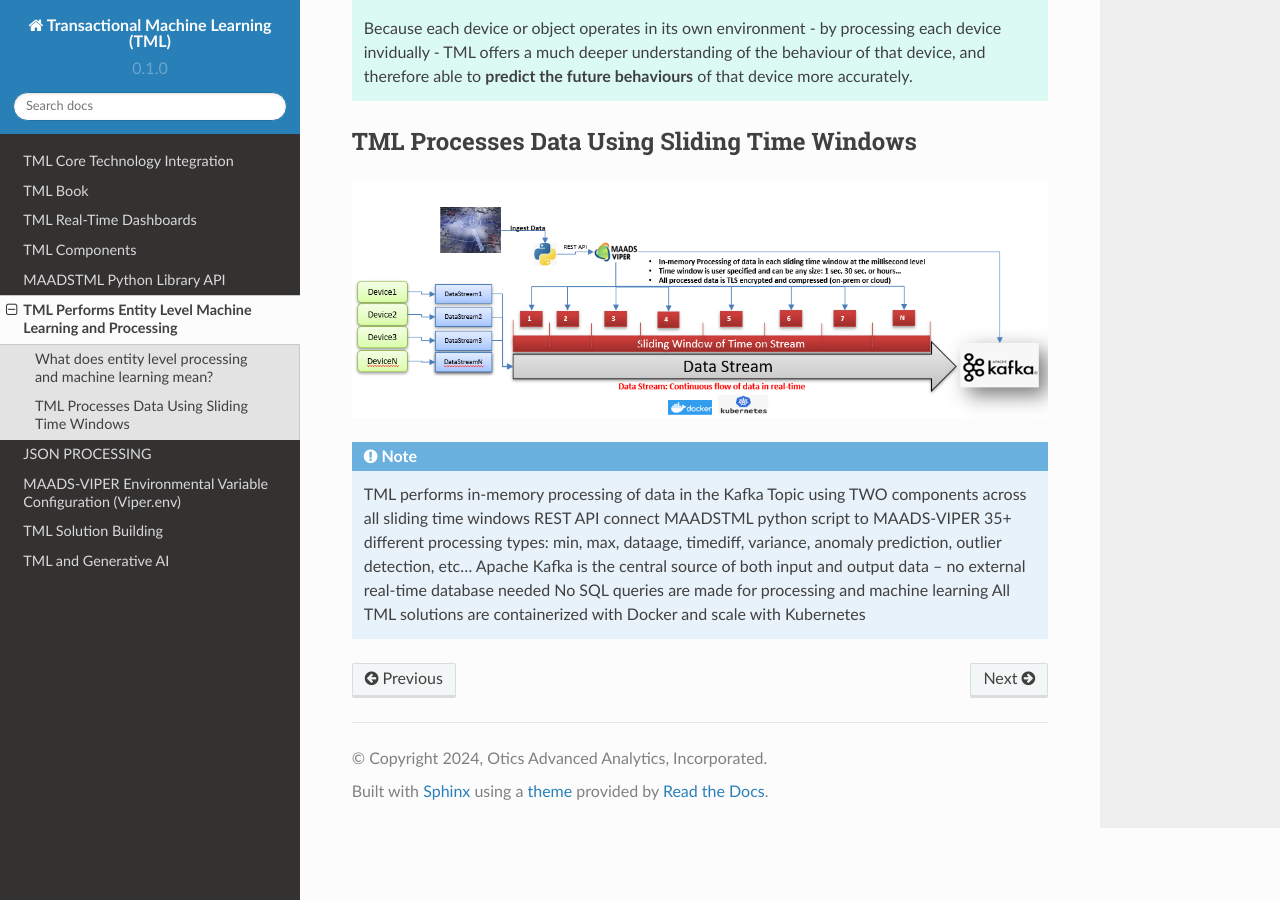
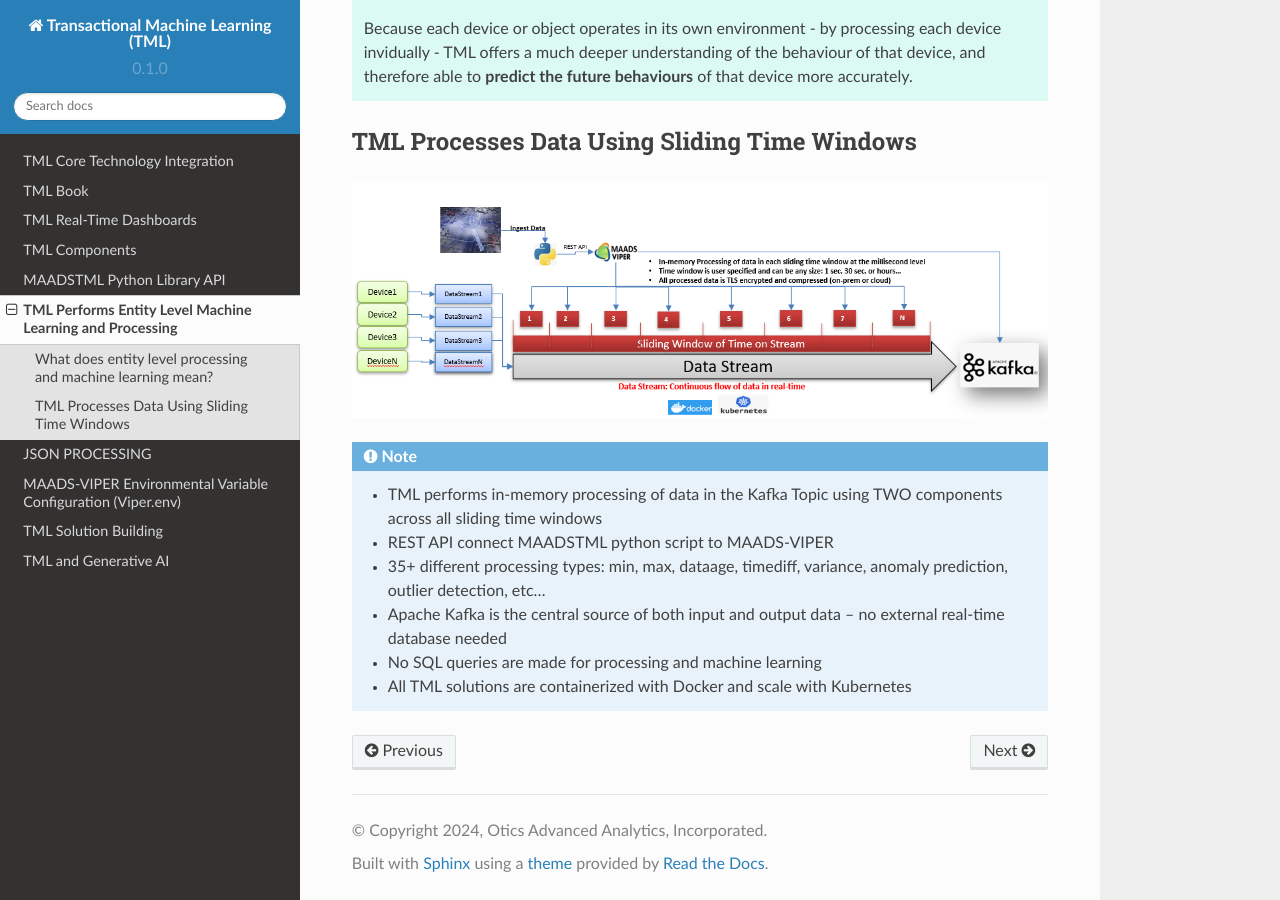
Before and after one commit to smaurice101/readthedocs, a Sphinx documentation site: the page built from docs/source/entity.rst, in a window 1280 px wide and 900 px high, scrolled down 711 px. Built offline with Sphinx 7.4.7 and the Read the Docs theme 2.0.0, drawn with Linux system fonts in a browser that asks for light colours.

Commit message:
Update entity.rst

```diff
--- a/docs/source/entity.rst
+++ b/docs/source/entity.rst
@@ -24,9 +24,9 @@ TML Processes Data Using Sliding Time Windows
 
 .. note::
 
-   TML performs in-memory processing of data in the Kafka Topic using TWO components across all sliding time windows
-   REST API connect MAADSTML python script to MAADS-VIPER
-   35+ different processing types: min, max, dataage, timediff, variance, anomaly prediction, outlier detection, etc…
-   Apache Kafka is the central source of both input and output data – no external real-time database needed
-   No SQL queries are made for processing and machine learning
-   All TML solutions are containerized with Docker and scale with Kubernetes
+   * TML performs in-memory processing of data in the Kafka Topic using TWO components across all sliding time windows
+   * REST API connect MAADSTML python script to MAADS-VIPER
+   * 35+ different processing types: min, max, dataage, timediff, variance, anomaly prediction, outlier detection, etc…
+   * Apache Kafka is the central source of both input and output data – no external real-time database needed
+   * No SQL queries are made for processing and machine learning
+   * All TML solutions are containerized with Docker and scale with Kubernetes
```
